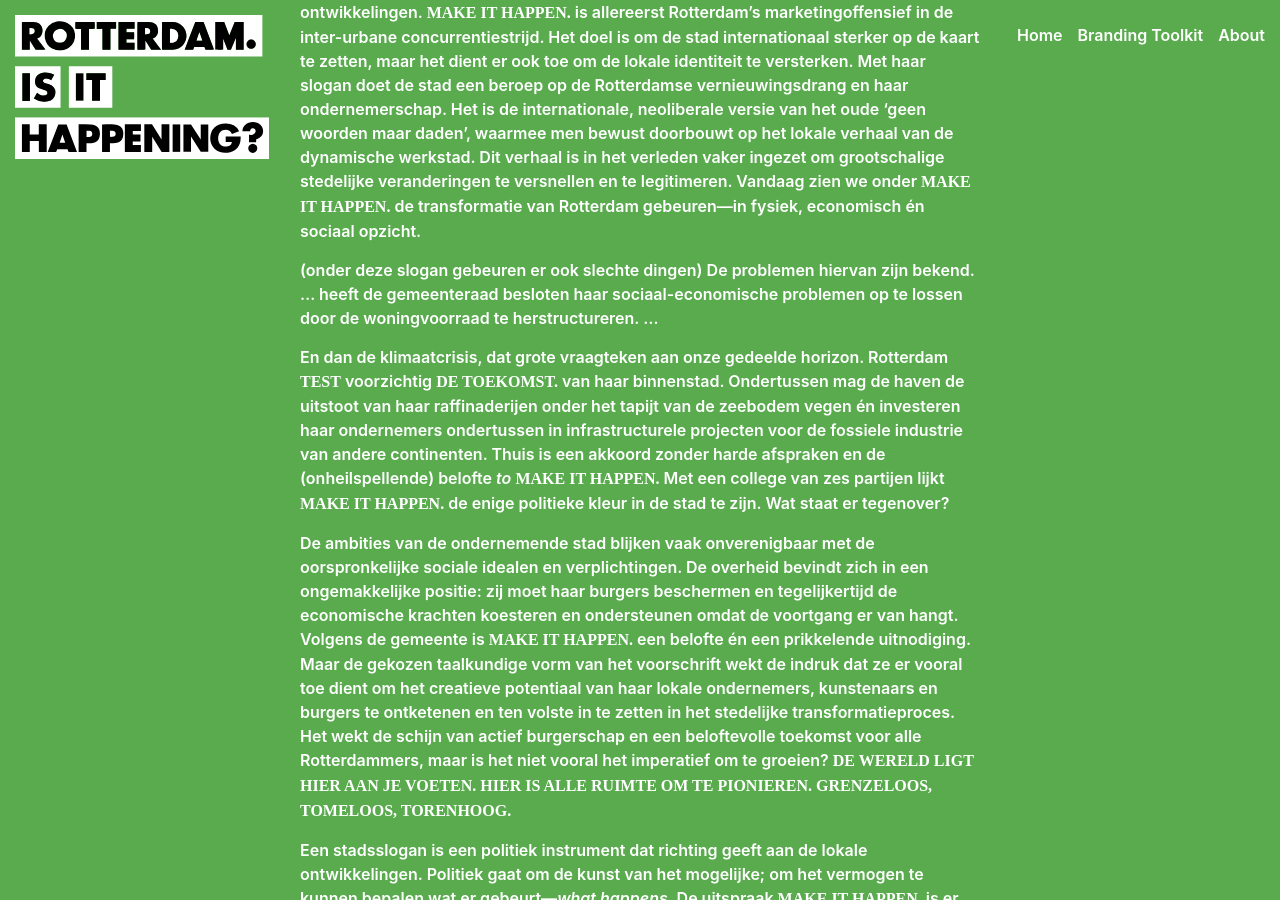
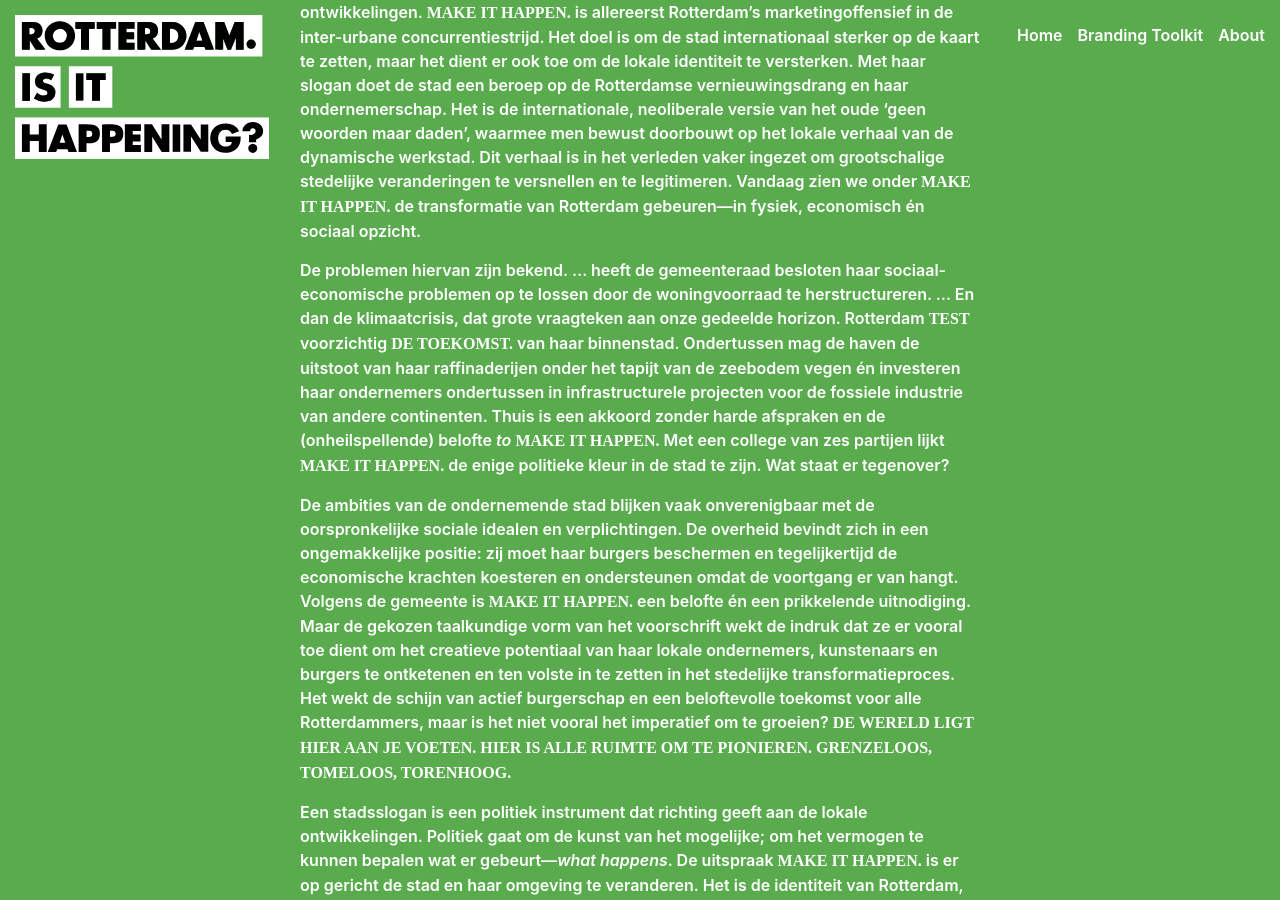
Before and after one commit to norealdirection/norealdirection.github.io, a Jekyll site: the page built from about.markdown, in a window 1280 px wide and 900 px high, scrolled down 1376 px. Built offline with Jekyll 4.4.1, drawn with Linux system fonts in a browser that asks for light colours.

Commit message:
Update about.markdown

```diff
--- a/about.markdown
+++ b/about.markdown
@@ -17,10 +17,7 @@
 
 _City marketing_ (promotie) en _branding_ (identiteit) spelen een cruciale rol in de ontwikkelingen. **MAKE IT HAPPEN.** is allereerst Rotterdam’s marketingoffensief in de inter-urbane concurrentiestrijd. Het doel is om de stad internationaal sterker op de kaart te zetten, maar het dient er ook toe om de lokale identiteit te versterken. Met haar slogan doet de stad een beroep op de Rotterdamse vernieuwingsdrang en haar ondernemerschap. Het is de internationale, neoliberale versie van het oude ‘geen woorden maar daden’, waarmee men bewust doorbouwt op het lokale verhaal van de dynamische werkstad. Dit verhaal is in het verleden vaker ingezet om grootschalige stedelijke veranderingen te versnellen en te legitimeren. Vandaag zien we onder **MAKE IT HAPPEN.** de transformatie van Rotterdam gebeuren—in fysiek, economisch én sociaal opzicht.
 
-(onder deze slogan gebeuren er ook slechte dingen)
-De problemen hiervan zijn bekend. ... heeft de gemeenteraad besloten haar sociaal-economische problemen op te lossen door de woningvoorraad te herstructureren. ...
-
-En dan de klimaatcrisis, dat grote vraagteken aan onze gedeelde horizon. Rotterdam **TEST** voorzichtig **DE TOEKOMST.** van haar binnenstad. Ondertussen mag de haven de uitstoot van haar raffinaderijen onder het tapijt van de zeebodem vegen én investeren haar ondernemers ondertussen in infrastructurele projecten voor de fossiele industrie van andere continenten. Thuis is een akkoord zonder harde afspraken en de (onheilspellende) belofte _to_ **MAKE IT HAPPEN.** Met een college van zes partijen lijkt **MAKE IT HAPPEN.** de enige politieke kleur in de stad te zijn. Wat staat er tegenover?
+De problemen hiervan zijn bekend. ... heeft de gemeenteraad besloten haar sociaal-economische problemen op te lossen door de woningvoorraad te herstructureren. ... En dan de klimaatcrisis, dat grote vraagteken aan onze gedeelde horizon. Rotterdam **TEST** voorzichtig **DE TOEKOMST.** van haar binnenstad. Ondertussen mag de haven de uitstoot van haar raffinaderijen onder het tapijt van de zeebodem vegen én investeren haar ondernemers ondertussen in infrastructurele projecten voor de fossiele industrie van andere continenten. Thuis is een akkoord zonder harde afspraken en de (onheilspellende) belofte _to_ **MAKE IT HAPPEN.** Met een college van zes partijen lijkt **MAKE IT HAPPEN.** de enige politieke kleur in de stad te zijn. Wat staat er tegenover?
 
 De ambities van de ondernemende stad blijken vaak onverenigbaar met de oorspronkelijke sociale idealen en verplichtingen. De overheid bevindt zich in een ongemakkelijke positie: zij moet haar burgers beschermen en tegelijkertijd de economische krachten koesteren en ondersteunen omdat de voortgang er van hangt. Volgens de gemeente is **MAKE IT HAPPEN.** een belofte én een prikkelende uitnodiging. Maar de gekozen taalkundige vorm van het voorschrift wekt de indruk dat ze er vooral toe dient om het creatieve potentiaal van haar lokale ondernemers, kunstenaars en burgers te ontketenen en ten volste in te zetten in het stedelijke transformatieproces. Het wekt de schijn van actief burgerschap en een beloftevolle toekomst voor alle Rotterdammers, maar is het niet vooral het imperatief om te groeien? **DE WERELD LIGT HIER AAN JE VOETEN. HIER IS ALLE RUIMTE OM TE PIONIEREN. GRENZELOOS, TOMELOOS, TORENHOOG.**
 
```
